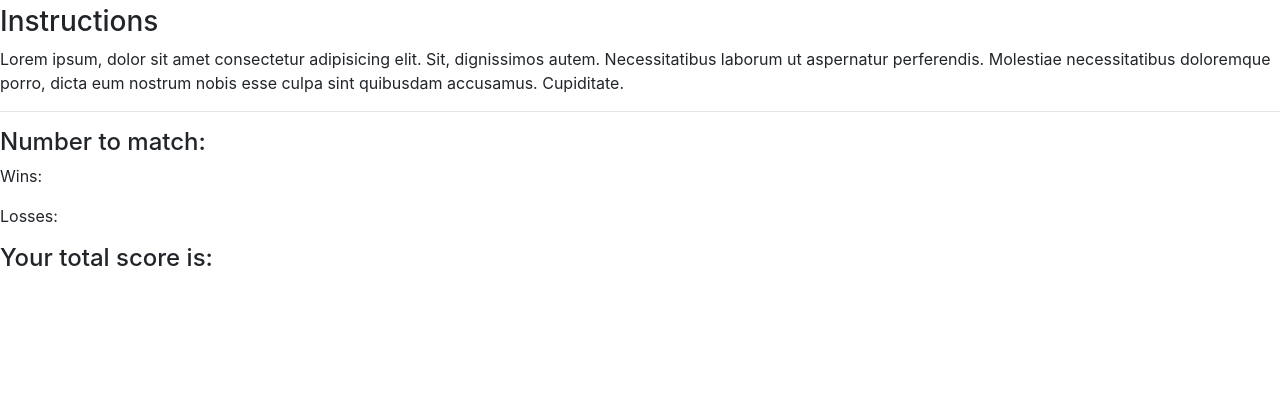
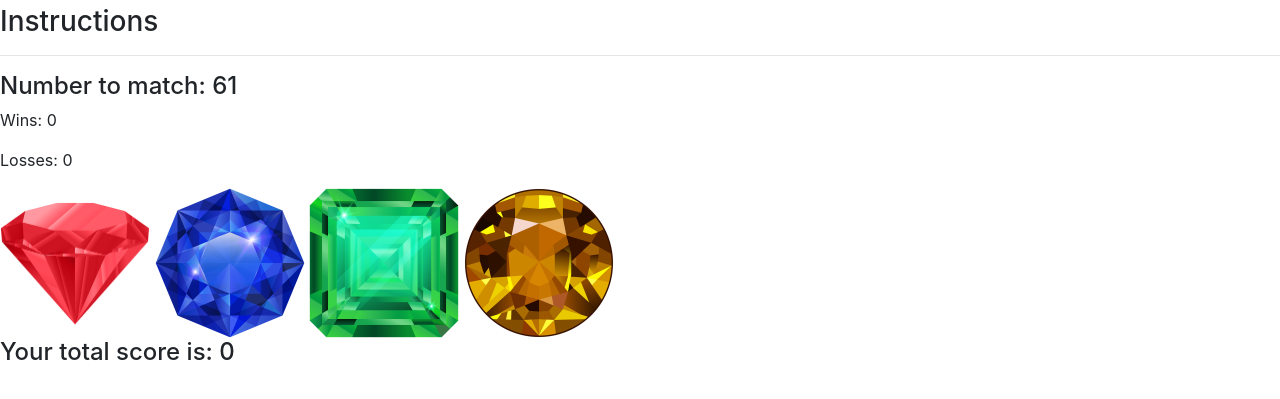
Before and after one commit to pmnelson89/Crystal-Collector, a plain HTML site: page index.html in a window 1280 px wide. Shown: the part 51-450 px from the top of the page. Drawn offline with nearby package versions, Linux system fonts and the light colour scheme.

Commit message:
added javascript for the start of the game

```diff
--- a/assets/css/reset.css
+++ b/assets/css/reset.css
@@ -0,0 +1,48 @@
+/* http://meyerweb.com/eric/tools/css/reset/
+   v2.0 | 20110126
+   License: none (public domain)
+*/
+
+html, body, div, span, applet, object, iframe,
+h1, h2, h3, h4, h5, h6, p, blockquote, pre,
+a, abbr, acronym, address, big, cite, code,
+del, dfn, em, img, ins, kbd, q, s, samp,
+small, strike, strong, sub, sup, tt, var,
+b, u, i, center,
+dl, dt, dd, ol, ul, li,
+fieldset, form, label, legend,
+table, caption, tbody, tfoot, thead, tr, th, td,
+article, aside, canvas, details, embed,
+figure, figcaption, footer, header, hgroup,
+menu, nav, output, ruby, section, summary,
+time, mark, audio, video {
+	margin: 0;
+	padding: 0;
+	border: 0;
+	font-size: 100%;
+	font: inherit;
+	vertical-align: baseline;
+}
+/* HTML5 display-role reset for older browsers */
+article, aside, details, figcaption, figure,
+footer, header, hgroup, menu, nav, section {
+	display: block;
+}
+body {
+	line-height: 1;
+}
+ol, ul {
+	list-style: none;
+}
+blockquote, q {
+	quotes: none;
+}
+blockquote:before, blockquote:after,
+q:before, q:after {
+	content: '';
+	content: none;
+}
+table {
+	border-collapse: collapse;
+	border-spacing: 0;
+}
--- a/assets/css/style.css
+++ b/assets/css/style.css
@@ -0,0 +1,4 @@
+.crystal-image {
+    width: 150px;
+    height: auto;
+  }
--- a/assets/javascript/game.js
+++ b/assets/javascript/game.js
@@ -0,0 +1,26 @@
+$(document).ready(function() {
+
+//set initial variable values
+    var targetNum = Math.floor(Math.random() * 101 + 19);
+    var redValue = Math.floor(Math.random() * 12 + 1);
+    var blueValue = Math.floor(Math.random() * 12 + 1);
+    var greenValue = Math.floor(Math.random() * 12 + 1);
+    var yellowValue = Math.floor(Math.random() * 12 + 1);
+    var totalScore = 0;
+    var wins = 0;
+    var losses = 0;
+
+//display values in html
+    $("#targetText").text(targetNum);
+    $("#winText").text(wins);
+    $("#lossText").text(losses);
+    $("#scoreText").text(totalScore);
+    console.log("red = " + redValue);
+    console.log("blue = " + blueValue);
+    console.log("green = " + greenValue);
+    console.log("yellow = " + yellowValue);
+
+
+
+
+});
--- a/index.html
+++ b/index.html
@@ -15,7 +15,7 @@
     <h1 id="header">Crystal Collector</h1>
     <div class="info">
         <h3 id="subHeader">Instructions</h3>
-        <p id="instructions">Lorem ipsum, dolor sit amet consectetur adipisicing elit. Sit, dignissimos autem. Necessitatibus laborum ut aspernatur perferendis. Molestiae necessitatibus doloremque porro, dicta eum nostrum nobis esse culpa sint quibusdam accusamus. Cupiditate.</p>
+        <p id="instructions"></p>
     </div>
     <hr>
     <div class="game">
@@ -26,12 +26,20 @@
             <p id="winBlock">Wins: <span id="winText"></span></p>
             <p id="lossBlock">Losses: <span id="lossText"></span></p>
         </div>
-        <div id="crystals"></div>
+        <div id="crystals">
+            <img class="crystal-image" id="redCrystal" src="assets/images/red=crystal.png" alt="red-crystal">
+            <img class="crystal-image" id="blueCrystal" src="assets/images/blue-crystal.png" alt="blue-crystal">
+            <img class="crystal-image" id="greenCrystal" src="assets/images/green-crystal.png" alt="green-crystal">
+            <img class="crystal-image" id="yellowCrystal" src="assets/images/yellow-crystal.png" alt="yellow-crystal">
+
+        </div>
         <div id="score">
             <h4 id="totalScore">Your total score is: <span id="scoreText"></span></h4>
         </div>
     </div>
 
+    <script src="https://cdnjs.cloudflare.com/ajax/libs/jquery/3.2.1/jquery.min.js"></script>
+
     <script type="text/javascript" src="assets/javascript/game.js"></script>
 
 </body>
```
